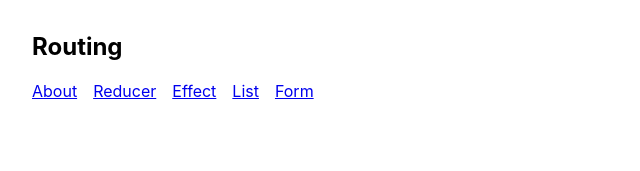
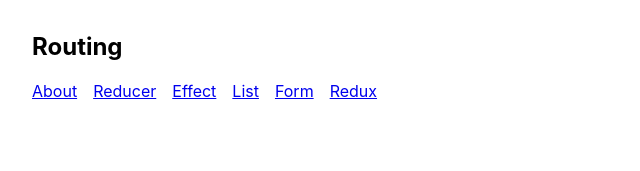
Before and after one commit to clarentcelsia/simple-react-apps, a React (Create React App) app: page / in a window 1280 px wide. Shown: the top 171 px of the page, without its empty margins (0-640 px from the left). Built offline with nearby package versions, Linux system fonts and the light colour scheme.

Commit message:
[Add] Info

```diff
--- a/src/react-navigation/components/Home.jsx
+++ b/src/react-navigation/components/Home.jsx
@@ -14,6 +14,7 @@ const Home = () => {
                 <Link to="/effect" style={{marginRight:"1em"}}>Effect</Link>
                 <Link to="/list" style={{marginRight:"1em"}}>List</Link>
                 <Link to="/form" style={{marginRight:"1em"}}>Form</Link>
+                <Link to="/redux" style={{marginRight:"1em"}}>Redux</Link>
             </nav>
         </div>
     )
--- a/src/react-redux/reducers/Root.js
+++ b/src/react-redux/reducers/Root.js
@@ -1,3 +1,5 @@
+// See. App.js
+// Create manual redux-reducer
 const InitialValue = {
     user:"user",
     counter:1000
```
